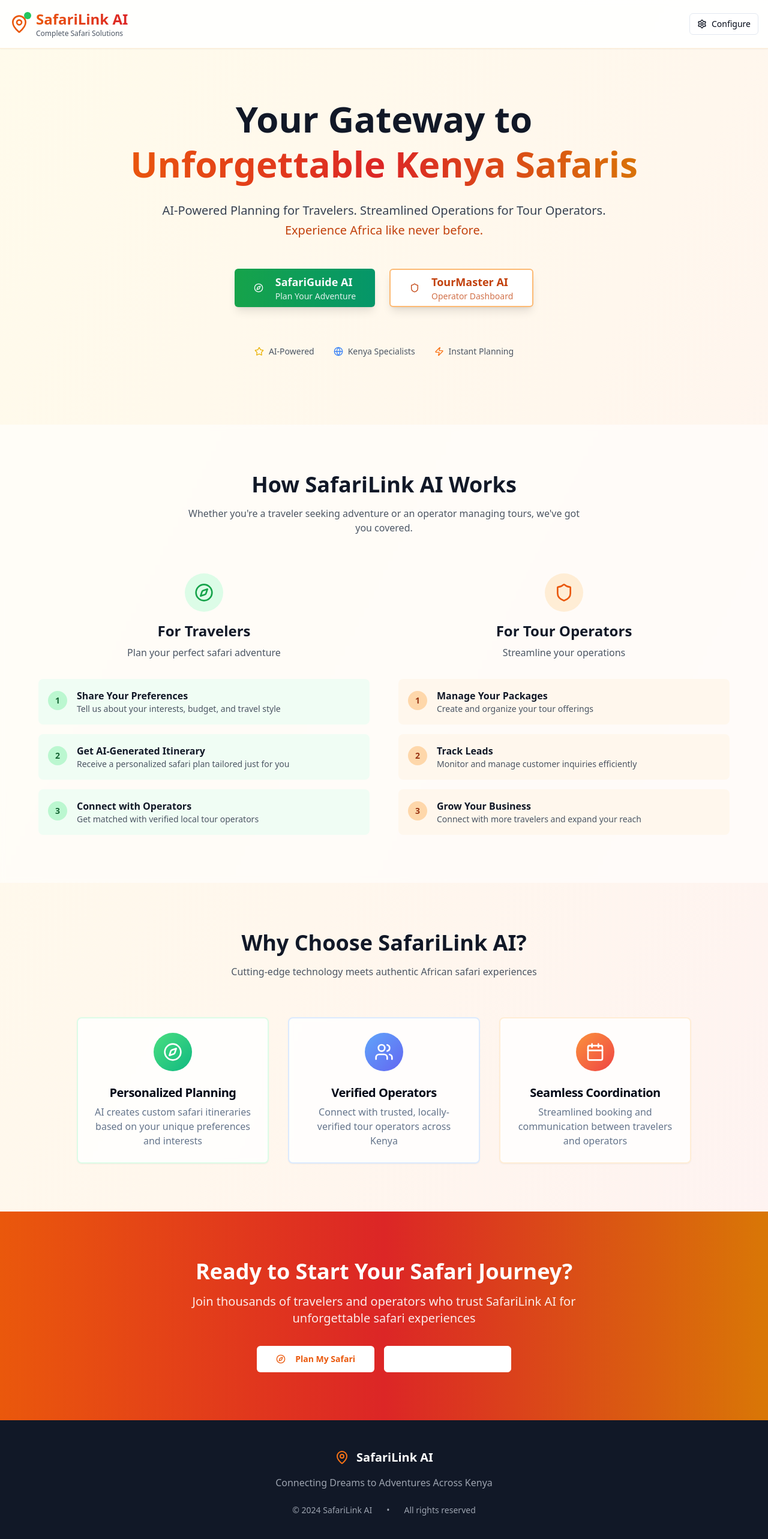
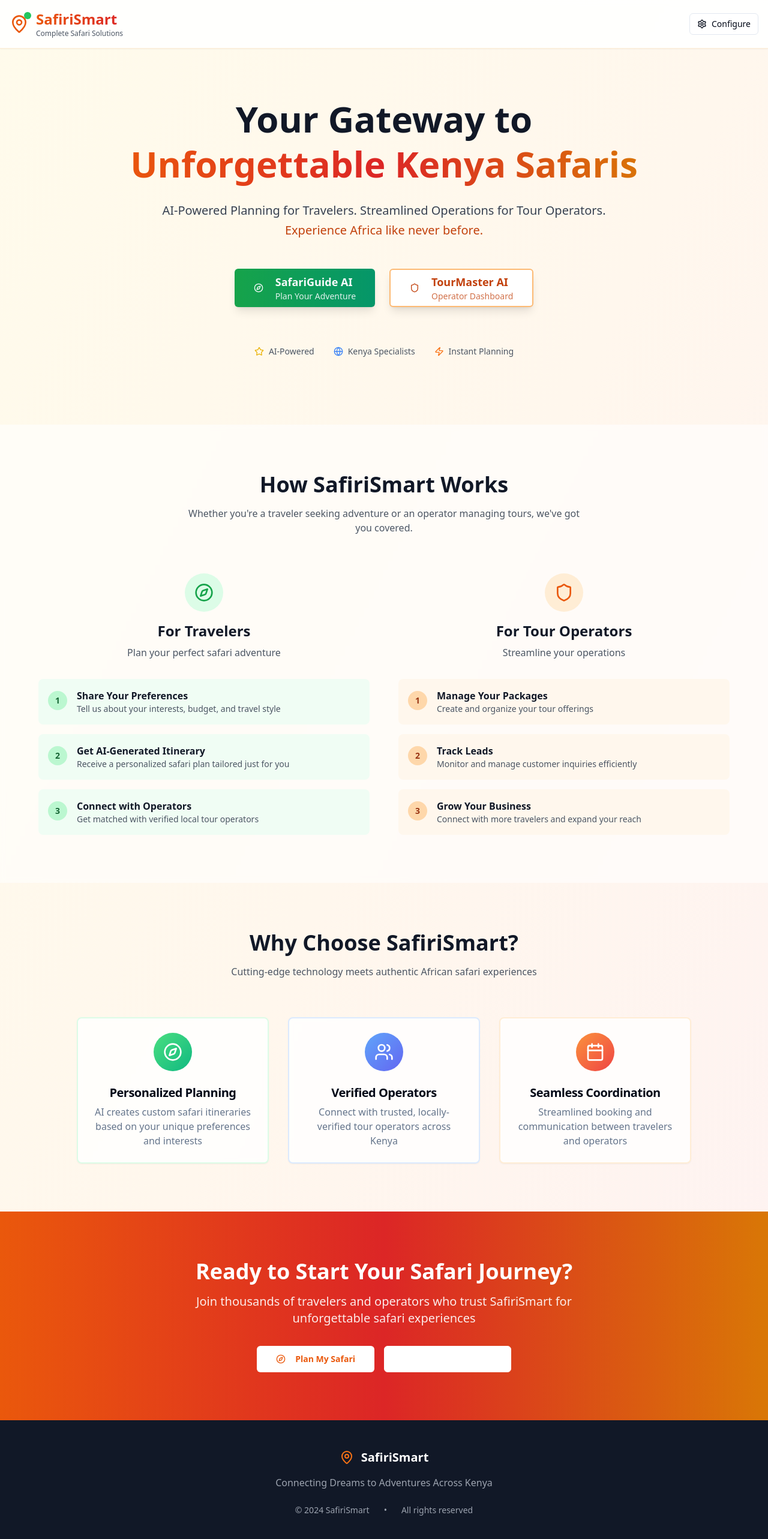
Before and after one commit to PrinceKeldon/SafiriSmart, a React (Vite) app: page / in a window 1280 px wide. Shown: the top 2566 px of the page at 60% size. Built offline with nearby package versions, Linux system fonts and the light colour scheme.

Commit message:
Rename "SafariLink AI" to "SafiriSmart"
Update brand name across the application, including the homepage, navigation, and footer.

```diff
--- a/src/components/layout/Navigation.tsx
+++ b/src/components/layout/Navigation.tsx
@@ -56,7 +56,7 @@ const Navigation = () => {
                 <span className="bg-gradient-to-r from-orange-600 to-red-600 bg-clip-text text-transparent">
                   TourMaster AI
                 </span>
-                <div className="text-xs text-gray-500 font-normal">by SafariLink</div>
+                <div className="text-xs text-gray-500 font-normal">by SafiriSmart</div>
               </div>
             </Link>
 
--- a/src/pages/Index.tsx
+++ b/src/pages/Index.tsx
@@ -1,4 +1,3 @@
-
 import { Button } from "@/components/ui/button";
 import { Card, CardContent, CardDescription, CardHeader, CardTitle } from "@/components/ui/card";
 import { ArrowRight, MapPin, Users, Calendar, Settings, Compass, Shield, Zap, Globe, Star } from "lucide-react";
@@ -17,7 +16,7 @@ const Index = () => {
             </div>
             <div>
               <h1 className="text-2xl font-bold bg-gradient-to-r from-orange-600 to-red-600 bg-clip-text text-transparent">
-                SafariLink AI
+                SafiriSmart
               </h1>
               <p className="text-xs text-gray-600">Complete Safari Solutions</p>
             </div>
@@ -91,7 +90,7 @@ const Index = () => {
       {/* How It Works Section */}
       <section className="bg-white/60 backdrop-blur-sm py-20">
         <div className="container mx-auto px-4">
-          <h3 className="text-4xl font-bold text-center mb-4 text-gray-900">How SafariLink AI Works</h3>
+          <h3 className="text-4xl font-bold text-center mb-4 text-gray-900">How SafiriSmart Works</h3>
           <p className="text-center text-gray-600 mb-16 max-w-2xl mx-auto">
             Whether you're a traveler seeking adventure or an operator managing tours, we've got you covered.
           </p>
@@ -184,7 +183,7 @@ const Index = () => {
 
       {/* Features Section */}
       <section className="container mx-auto px-4 py-20">
-        <h3 className="text-4xl font-bold text-center mb-4 text-gray-900">Why Choose SafariLink AI?</h3>
+        <h3 className="text-4xl font-bold text-center mb-4 text-gray-900">Why Choose SafiriSmart?</h3>
         <p className="text-center text-gray-600 mb-16 max-w-2xl mx-auto">
           Cutting-edge technology meets authentic African safari experiences
         </p>
@@ -232,7 +231,7 @@ const Index = () => {
         <div className="container mx-auto px-4 text-center">
           <h3 className="text-4xl font-bold mb-4">Ready to Start Your Safari Journey?</h3>
           <p className="text-xl mb-8 opacity-90 max-w-2xl mx-auto">
-            Join thousands of travelers and operators who trust SafariLink AI for unforgettable safari experiences
+            Join thousands of travelers and operators who trust SafiriSmart for unforgettable safari experiences
           </p>
           <div className="flex flex-col sm:flex-row justify-center gap-4">
             <Link to="/safari-guide">
@@ -257,11 +256,11 @@ const Index = () => {
           <div className="text-center">
             <div className="flex items-center justify-center space-x-3 mb-4">
               <MapPin className="h-6 w-6 text-orange-500" />
-              <span className="text-xl font-bold">SafariLink AI</span>
+              <span className="text-xl font-bold">SafiriSmart</span>
             </div>
             <p className="text-gray-400 mb-6">Connecting Dreams to Adventures Across Kenya</p>
             <div className="flex justify-center gap-6 text-sm text-gray-400">
-              <span>© 2024 SafariLink AI</span>
+              <span>© 2024 SafiriSmart</span>
               <span>•</span>
               <span>All rights reserved</span>
             </div>
--- a/src/pages/SafariGuide.tsx
+++ b/src/pages/SafariGuide.tsx
@@ -19,7 +19,7 @@ const SafariGuide = () => {
               <h1 className="text-2xl font-bold bg-gradient-to-r from-green-600 to-emerald-600 bg-clip-text text-transparent">
                 SafariGuide AI
               </h1>
-              <p className="text-xs text-gray-600">Plan Your Perfect Safari</p>
+              <p className="text-xs text-gray-600">by SafiriSmart</p>
             </div>
           </div>
           <Link to="/">
```
